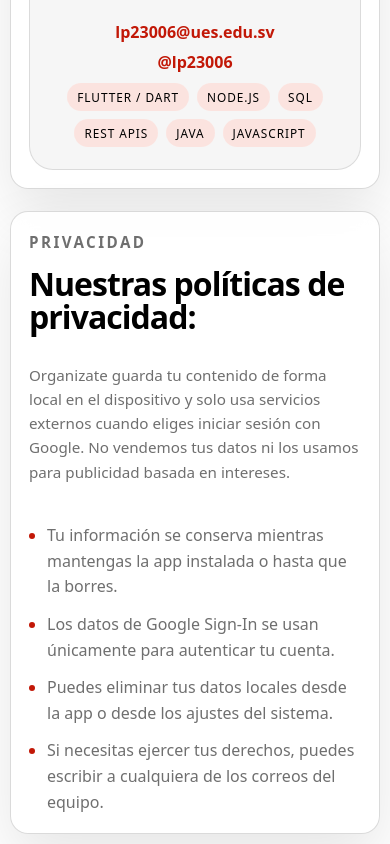
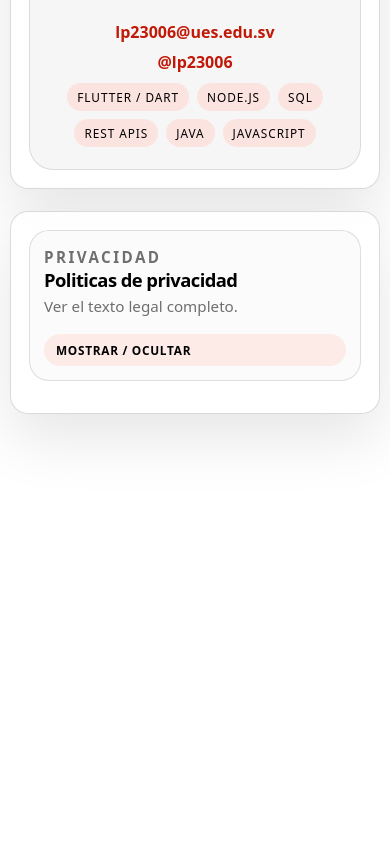
Before and after one commit to FloydGibson/organizateLanding, a Vue app: page / in a window 390 px wide. Shown: the part 7512-8356 px from the top of the page. After the commit the page ends 7936 px from the top, so only its background shows below. Built offline with nearby package versions, Linux system fonts and the light colour scheme; a web font is replaced by a local one.

Commit message:
feat: implement comprehensive privacy policy section with detailed information and improved UI for better user understanding

```diff
--- a/src/App.vue
+++ b/src/App.vue
@@ -165,6 +165,77 @@ const developerContacts = [
     skills: ['Flutter / Dart', 'Node.js', 'SQL', 'REST APIs', 'Java', 'JavaScript'],
     gitUser: 'lp23006',
     photoUrl: fernandoPhoto,
+  },
+]
+
+const privacySections = [
+  {
+    title: 'Resumen',
+    body: 'Organizate te ayuda a organizar eventos, proyectos, notas y sesiones de estudio. Toda la informacion se guarda de forma local en tu dispositivo. Esta politica explica que datos se usan, para que fines y con que terceros puede interactuar la app.',
+  },
+  {
+    title: 'Responsable del tratamiento',
+    monospace: true,
+    body:
+      'Responsables        Correo de contacto\n' +
+      'Diego Ortez         oc22002@ues.edu.sv\n' +
+      'Diego Agueda        ar23010@ues.edu.sv\n' +
+      'Jonathan Mejia      mr23005@ues.edu.sv\n' +
+      'Fernando Linares    lp23006@ues.edu.sv\n' +
+      'Pais o jurisdiccion principal: El Salvador.',
+  },
+  {
+    title: 'Informacion que recopilamos',
+    body:
+      'Cuenta: si inicias sesion con Google, recibimos tu nombre, correo y foto de perfil desde Google.\n' +
+      'Contenido que creas: eventos, tareas, recordatorios, proyectos, kanban, notas, metas, habitos, recurrencias y datos de pomodoro.\n' +
+      'Adjuntos: rutas locales de archivos que selecciones para adjuntar y los metadatos necesarios para mostrar esos archivos en la app.\n' +
+      'Preferencias: configuracion de tema y sesion almacenada en el dispositivo.',
+  },
+  {
+    title: 'Como usamos la informacion',
+    body: 'Usamos los datos para permitir el inicio de sesion, mostrar tu contenido, organizar calendarios y proyectos, y mantener tu progreso (por ejemplo, sesiones de estudio). No vendemos tu informacion ni la usamos para publicidad basada en intereses.',
+  },
+  {
+    title: 'Base legal',
+    body: 'Tratamos tus datos con base en tu consentimiento y en la ejecucion del servicio que solicitas al usar la app. Cuando corresponda, aplicamos el interes legitimo para mejorar estabilidad y seguridad.',
+  },
+  {
+    title: 'Permisos del dispositivo',
+    body:
+      'Archivos: para adjuntar documentos locales a tus eventos.\n' +
+      'Modo No Molestar (Android): si activas sesiones de enfoque, la app puede solicitar este permiso para reducir interrupciones.\n' +
+      'Pantalla activa: se puede mantener la pantalla encendida durante pomodoro.',
+  },
+  {
+    title: 'Almacenamiento y retencion',
+    body: 'Los datos se guardan localmente en el dispositivo usando la base de datos Sembast y las preferencias del sistema. Se conservan mientras mantengas la app instalada o hasta que los elimines. Al desinstalar la app o borrar sus datos desde el sistema operativo, la informacion local se elimina.',
+  },
+  {
+    title: 'Compartir datos y terceros',
+    body:
+      'Google Sign-In (Google LLC): autentica tu cuenta y comparte nombre, correo y foto.\n' +
+      'No compartimos tu contenido con servidores propios ni con terceros para fines publicitarios. Todo el contenido se almacena localmente en tu dispositivo.',
+  },
+  {
+    title: 'Transferencias internacionales',
+    body: 'Los servicios de Google pueden procesar datos en paises distintos a El Salvador. Dichos proveedores aplican sus propias medidas de seguridad y mecanismos de transferencia internacional.',
+  },
+  {
+    title: 'Seguridad',
+    body: 'Aplicamos medidas razonables para proteger la informacion local, pero no podemos garantizar seguridad absoluta. Te recomendamos proteger el acceso a tu dispositivo con PIN, huella o bloqueo equivalente.',
+  },
+  {
+    title: 'Derechos y eliminacion de cuenta',
+    body: 'Puedes solicitar el acceso, rectificacion o eliminacion de tus datos en cualquier momento. La app incluye una opcion en el menu de configuracion para eliminar tu cuenta y limpiar los datos locales inmediatamente. Antes de confirmar, se muestra un aviso que explica que la accion borrara la informacion guardada en el dispositivo y no se puede deshacer, con la posibilidad de cancelar. Tambien puedes ejercer tus derechos escribiendo a cualquiera de los correos de los responsables del tratamiento.',
+  },
+  {
+    title: 'Menores de edad',
+    body: 'La app puede ser usada libremente por personas menores de edad. No recopilamos intencionalmente datos de menores ni solicitamos informacion sensible.',
+  },
+  {
+    title: 'Cambios a esta politica',
+    body: 'Podemos actualizar esta politica para reflejar cambios en la app o en la normativa aplicable. Publicaremos la version actualizada con nueva fecha.',
   },
 ]
 </script>
@@ -404,27 +475,25 @@ const developerContacts = [
       </section>
 
       <section id="privacidad" class="footer-card footer-card--privacy">
-        <div class="section-intro">
-          <p class="section-label">Privacidad</p>
-          <h2>Nuestras políticas de privacidad:</h2>
-          <p>
-            Organizate guarda tu contenido de forma local en el dispositivo y solo usa servicios
-            externos cuando eliges iniciar sesión con Google. No vendemos tus datos ni los usamos
-            para publicidad basada en intereses.
-          </p>
-        </div>
-
-        <ul class="privacy-list">
-          <li>
-            Tu información se conserva mientras mantengas la app instalada o hasta que la borres.
-          </li>
-          <li>Los datos de Google Sign-In se usan únicamente para autenticar tu cuenta.</li>
-          <li>Puedes eliminar tus datos locales desde la app o desde los ajustes del sistema.</li>
-          <li>
-            Si necesitas ejercer tus derechos, puedes escribir a cualquiera de los correos del
-            equipo.
-          </li>
-        </ul>
+        <details class="privacy-toggle">
+          <summary class="privacy-summary">
+            <div>
+              <p class="section-label">Privacidad</p>
+              <h2>Politicas de privacidad</h2>
+              <p>Ver el texto legal completo.</p>
+            </div>
+            <span class="privacy-summary__hint">Mostrar / ocultar</span>
+          </summary>
+
+          <div class="privacy-toggle__body">
+            <div class="privacy-sections">
+              <article v-for="section in privacySections" :key="section.title" class="privacy-item">
+                <h3>{{ section.title }}</h3>
+                <p :class="{ 'privacy-item__body--mono': section.monospace }">{{ section.body }}</p>
+              </article>
+            </div>
+          </div>
+        </details>
       </section>
     </main>
   </div>
@@ -1319,21 +1388,109 @@ main {
 }
 
 .footer-card--privacy {
-  grid-template-columns: minmax(0, 0.95fr) minmax(0, 1.05fr);
   align-items: start;
-}
-
-.privacy-list {
+  width: 100%;
+  max-width: none;
+  margin-inline: 0;
+  padding: 22px;
+}
+
+.privacy-toggle {
+  display: grid;
+  gap: 14px;
+  width: 100%;
+}
+
+.privacy-toggle > summary {
+  list-style: none;
+}
+
+.privacy-toggle > summary::-webkit-details-marker {
+  display: none;
+}
+
+.privacy-summary {
+  display: grid;
+  grid-template-columns: minmax(0, 1fr) auto;
+  align-items: center;
+  gap: 16px;
+  cursor: pointer;
+  padding: 16px 18px;
+  border-radius: 20px;
+  border: 1px solid color-mix(in srgb, var(--color-outline-variant) 66%, transparent);
+  background: color-mix(in srgb, var(--color-surface-container-highest) 18%, transparent);
+}
+
+.privacy-summary > div {
+  min-width: 0;
+}
+
+.privacy-summary h2 {
+  margin: 2px 0 4px;
+  font-size: clamp(1.15rem, 2vw, 1.5rem);
+  max-width: none;
+}
+
+.privacy-summary p {
   margin: 0;
-  padding-left: 20px;
-  display: grid;
-  gap: 12px;
+  font-size: 0.82rem;
+  line-height: 1.45;
   color: var(--color-on-surface-variant);
-  line-height: 1.6;
-}
-
-.privacy-list li::marker {
-  color: var(--color-primary);
+}
+
+.privacy-summary__hint {
+  flex: none;
+  padding: 8px 12px;
+  border-radius: 999px;
+  font-size: 0.74rem;
+  font-weight: 700;
+  letter-spacing: 0.06em;
+  text-transform: uppercase;
+  color: var(--color-on-surface);
+  background: color-mix(in srgb, var(--color-primary-container) 46%, transparent);
+}
+
+.privacy-toggle[open] .privacy-summary {
+  border-color: color-mix(in srgb, var(--color-primary) 28%, var(--color-outline-variant));
+}
+
+.privacy-toggle__body {
+  padding: 2px 0 0;
+}
+
+.privacy-sections {
+  display: grid;
+  gap: 14px;
+  width: 100%;
+  grid-template-columns: repeat(2, minmax(0, 1fr));
+}
+
+.privacy-item {
+  padding: 14px 16px;
+  border-radius: 20px;
+  border: 1px solid color-mix(in srgb, var(--color-outline-variant) 66%, transparent);
+  background: color-mix(in srgb, var(--color-surface-container-highest) 24%, transparent);
+  min-width: 0;
+}
+
+.privacy-item h3 {
+  margin: 0 0 4px;
+  font-size: 0.88rem;
+  font-weight: 700;
+  color: var(--color-on-surface);
+}
+
+.privacy-item p {
+  margin: 0;
+  font-size: 0.82rem;
+  line-height: 1.55;
+  color: var(--color-on-surface-variant);
+  white-space: pre-line;
+}
+
+.privacy-item__body--mono {
+  font-family: 'Courier New', Courier, monospace;
+  font-size: 0.76rem;
 }
 
 @media (max-width: 1080px) {
@@ -1365,7 +1522,16 @@ main {
     justify-content: center;
   }
 
-  .footer-card--privacy {
+  .privacy-summary {
+    grid-template-columns: 1fr;
+    align-items: start;
+  }
+
+  .privacy-summary__hint {
+    align-self: flex-start;
+  }
+
+  .privacy-sections {
     grid-template-columns: 1fr;
   }
 }
@@ -1538,8 +1704,12 @@ main {
     font-size: 0.74rem;
   }
 
-  .privacy-list {
-    padding-left: 18px;
+  .privacy-item {
+    padding: 12px 14px;
+  }
+
+  .privacy-summary {
+    padding: 14px;
   }
 }
 
```
